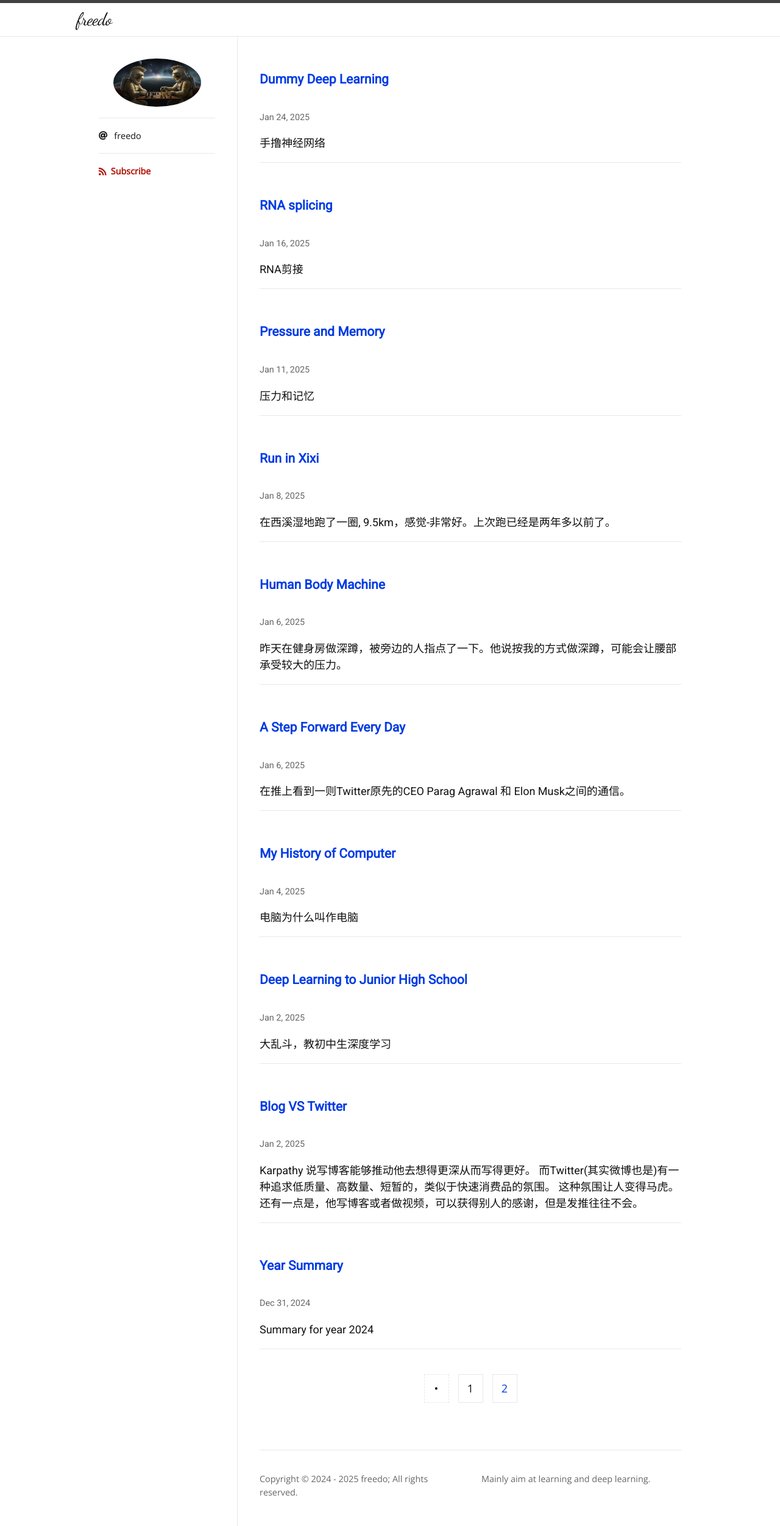
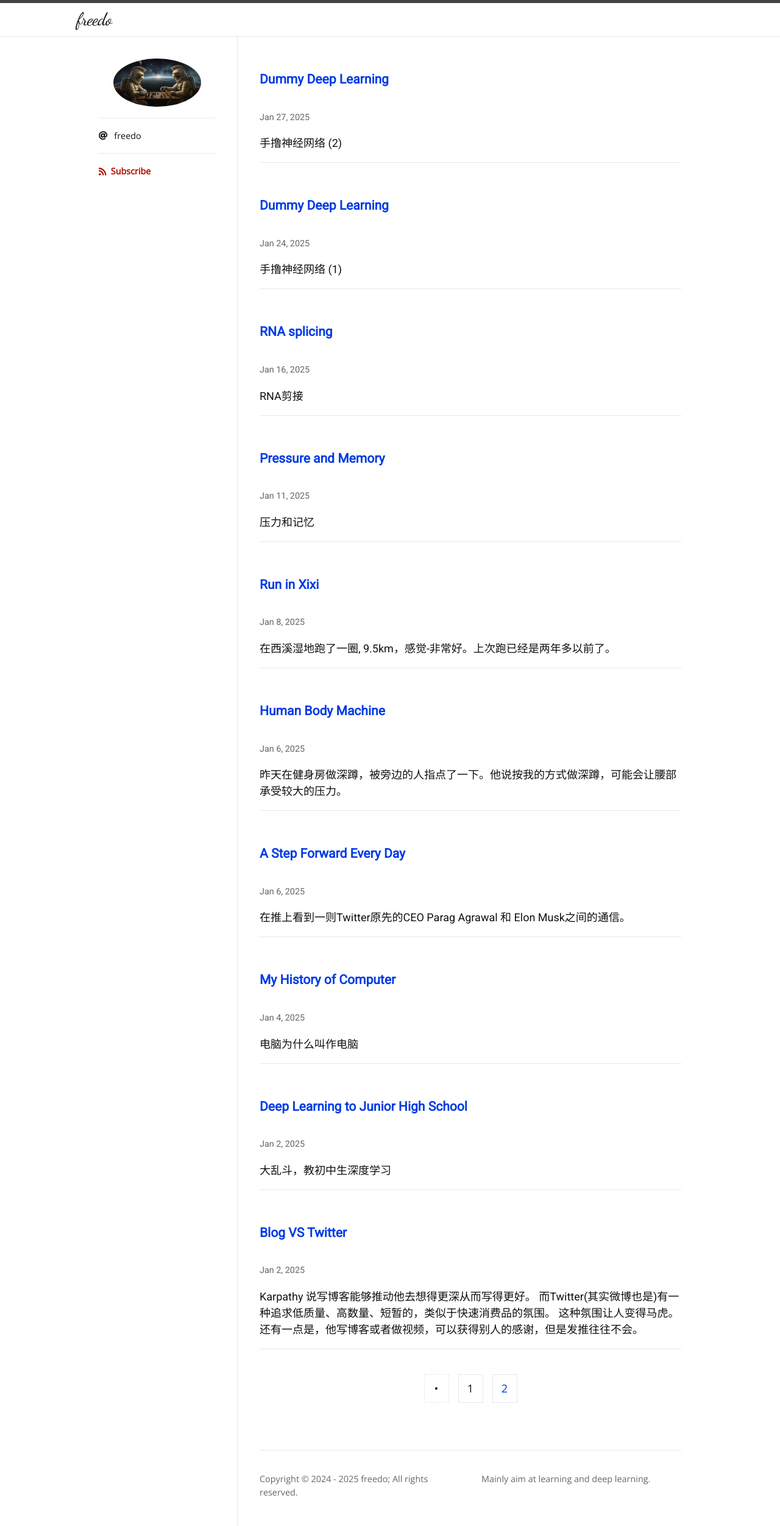
Before and after one commit to hifreedo/yunfuwu, a Jekyll site: the page built from index.html, in a window 1280 px wide. Shown: the whole page at 61% size. Built offline with Jekyll 4.4.1, drawn with Linux system fonts in a browser that asks for light colours; nearby versions of some CDN libraries; some web fonts are replaced; the list of posts is cut into pages by our own code; some of the changed lines change nothing that is shown.

Commit message:
new post

````diff
--- a/_posts/2025-01-24-dummy-deep-learning-1.md
+++ b/_posts/2025-01-24-dummy-deep-learning-1.md
@@ -6,7 +6,7 @@ categories: deep_learning
 tags: [hands-on]
 ---
 
-# 手撸神经网络
+# 手撸神经网络 (1)
 
 ## 单个感知机
 
--- /dev/null
+++ b/_posts/2025-01-27-dummy-deep-learning-2.md
@@ -0,0 +1,212 @@
+---
+layout: post
+math: true
+title: "Dummy Deep Learning"
+categories: deep_learning
+tags: [hands-on]
+---
+
+# 手撸神经网络 (2)
+
+## 单个感知机和线性分类器
+
+虽然现在还只是“单细胞生物”的形态，但我们即将赋予单感知机基本的功能：一个线性分类器。
+
+<img src="{{site.url}}/img/nn004.png" width="500px">
+
+如上图所示，蓝、绿点分别代表两个类别，红线划分出了分类的4个形态。解决这类问题，派出一个感知机就够了。
+
+<img src="{{site.url}}/img/nn001.png" width="500px">
+
+分类是机器学习中一种典型的“有监督学习”，这意味着算法对于预测对象的能力会被随时评估。当我们提到预测的能力时，通常指的是算法犯错误的程度。
+
+让我们再次回顾一下输入和输出:
+
+* 输入 (2个入参，所以选择两个入参是因为适应转化为x和y坐标从而表现为平面上的点的形式）；
+* 权重 (初始化为-1~1之间的随机数值);
+* 输出 (通过符号函数转化为-1和1);
+
+目标是让感知机能够接受平面上的任意一点作为输入，输出分类的结果：-1 或者 1.
+需要训练的参数是权重，使它能够帮助我们正确地分类。
+
+<img src="{{site.url}}/img/nn011.png" width="500px">
+
+就好象开车的时候，重要的是确保行驶方向的正确性，在算法训练过程中，正确的方向来自于，对于“错误的评估”。
+
+Actual | Predict | Actual - Predict
+--- | --- | ---
+1 | 1 | 0
+1 | -1 | 2
+-1 | -1 | 0
+-1 | 1 | -2
+
+以上是对于感知机对于输入和判断结果的四种状态的罗列，特别的，第2和第4行代表机器判断错误，即 "Actual" 和 "Predict" 不相符合。
+我们使用了一个简单的式子来描述错误的程度：
+
+```
+    Error = Actual - Predict
+```
+
+前面提到，权重是提升算法分类准确率的关键，我们对于权重的计算方式如下：
+
+```
+    Weights += Errors * Inputs * Learning_rate
+
+```
+
+Learning_rate 学习率 是神经网络中的一个超参数, 代表着学习的速率, 简言之, 它是当前的权重向当前的错误的“屈服的程度”，它越倾向于承认当前的错误，那么它的学习的速度也将越快（然而这也并非全是好事，后面再展开）。
+
+<img src="{{site.url}}/img/nn002.png" width="500px">
+
+内部运作原理：
+
+比较当前的输出和真实的分类结果，得到当前的错误程度，把错误信息向前（网络开始的地方）传递，进而对于权重进行调整，从而让最后的输出能够越来越符合输入的样本，神经网络中称为“反向传播”。
+
+这一过程也典型地体现了，神经网络能够从“错误”中学习。
+
+举个例子:
+下面是一个前向传播的例子，2个输入分别是 0.5 和 1，两个随机赋予的权重分别是 0.1 和 -0.5，感知机输出的分类结果是 -1.
+
+Inputs | Original weights | Sum(inputs * weights) | Sign outputs
+--- | --- | --- | ---
+0.5 | 0.1 | 0.5 * 0.1 |
+1 | -0.5 | 1 * -0.5|
+ | | 0.05 - 0.5 | -1
+
+假如对于输入 0.5 和 1，期望的正确分类是1 而非上面的 -1，我们来看反向传播是如何对权重进行训练的：
+
+Errors | Inputs | Learning_rate | New Weights | Original weights
+--- | --- | --- | --- | ---
+1 - (-1) | 0.5 | 1 | 2 * 0.5 * 1 | 0.1
+1 - (-1) | 1 | 1 | 2 * 1 * 1 | -0.5
+
+两个随机赋予的权重组合 0.1 和 -0.5，随着反向传播的进行，它们被调成了 1 和 2，尤其是后者，从-0.5被放大为2，也就是神经网络现在认为，后者(第2个输入)比前者更为重要。通过权重的调整，车子行进的方向也随之被调整了。
+
+（注意: 为了方便演示，使用了 1 作为学习率，在实践当中，学习率通常是个远小于1的数值）
+
+接下来代码实现:
+
+在上一期代码的基础上，我们在感知机对象中添加一个训练函数：
+
+```processing
+class Perceptron {
+  float[] weights;
+  float learning_rate = 0.01;
+  float bias = 1.0;
+
+  // Constructor, takes in # of weights and initialize
+  Perceptron(int n) {
+    weights = new float[n];
+    for (int i = 0; i < weights.length; i++) {
+      weights[i] = random(1, 2);
+    }
+  }
+
+  // Generate outputs
+  int predict(float[] inputs) {
+    float sum = 0;
+    for (int i= 0; i < weights.length; i++) {
+      sum += inputs[i] * weights[i];
+    }
+    int predict = sign(sum);
+    return predict;
+  }
+
+  // Training process
+  void train(int label, float[] inputs) {
+    int predict_result = predict(inputs);
+    int error = label - predict_result;
+    if (predict_result == error) {
+      return;
+    }
+    for (int i = 0; i < weights.length; i++) {
+      // tune the weight based on previous result and basis
+      weights[i] += inputs[i] * error * learning_rate;
+    }
+  }
+
+  // used to plot classification line
+  float guessY(float x) {
+    //w0 * x + w1 * y + w2 * bias = 0;
+    return -weights[2] * bias / weights[1] -weights[0] * x / weights[1];
+  }
+
+  // Activate function, sign is a basic function gets "+" / "-"
+  int sign(float sum) {
+    if (sum >= 0) {
+      return 1;
+    } else {
+      return -1;
+    }
+  }
+
+}
+```
+
+说明, 我们使用了输出 $$ output = input *weight + bias* weight $$ 在代码实现中，bias 预设为 1。
+
+下面的动图说明了单个感知机是如何执行分类工作的，红点代表错误的分类，绿点代表正确的分类，黑色的线条代表分类函数，即之前所述的 $$ y = kx + b $$ 的形式。这个一次函数把整个2D平面一分为二，象征两个类别的分界线。红色表明了在神经网络在一次次迭代的过程中的学习过程。
+
+<img src="{{site.url}}/img/nn_g2.gif">
+
+Learning rate 学习率决定了图中红线移动的速度和幅度，相对小的学习率占用了更多的训练时间，相对大的学习率则刚好相反。但是把学习率设得过大，将有可能使错过最优解。在训练大型神经网络的时候，经验之谈是，在起始把学习率调得大一些，然后再逐步调小，以期在学习速度和学习效果之间求取平衡。但是在实践中，学习率的设置仍然更象是一门“艺术”而非纯粹的“科学”。
+
+通过把训练的过程可视化，我们还可以观察到更多有意思的现象，比如，在训练中我们对于权重的表达式：
+
+Weight += error *learing_rate* input
+
+为什么使用“ += ” 进行累加，如果把其中的 “+” 号移除，会发生什么？
+
+Weight = error *learning_rate* input
+
+下面的动图就是移除+号以后的训练过程，观察图中“红线”的移动路径：
+
+<img src="{{site.url}}/img/nn_g2_002.gif">
+
+图中的“红线”看起来完全迷失了正确的方向，它的移动变得非常随机。反映在训练过程中，在去除了“+”号以后，感知机失去了从先前的错误中学习的能力，意味着每次它都是从头开始学起，而没有站在之前的自己的肩膀上。
+
+原先代码中的小小的“+”，帮助了感知机能够慢慢地把先前的错误和经验积累起来，从而让自己慢慢地进步，这和人类的学习真像啊。
+
+如你所见，这就是使用 Processing / JavaScript 等代码写神经网络程序的好玩的地方，可以通过自己调整代码，来观察整个训练过程，获得更直观的理解。
+
+如果你想重现第一个动图中的结果，下面是使用的参数:
+
+* 训练准确率: 从 0.95 到 1.0。 在初始的100个点中，0.95意味着有5个点的类别被分错了，随着训练的进行被提升到百分之百的准确率。
+
+* 权重0: 第一个输入的权重, -0.278
+
+* 权重1: 第二个输入的权重, 0.054
+
+* 权重2: 和bias相乘, 0.113
+
+训练准确率帮助我们追踪训练过程的有效性，权重是从我们“喂”给神经网络的数据当中学习得到的。为了帮助进一步理解权重的含义，让我们随机写一个目标函数，然后看看神经网络如何执行它功能：线性拟合。
+
+假设目标函数是: $$ y = 5*x -2 $$
+即我们是根据此函数造出“训练数据”并喂给神经网络进行学习的。
+
+根据:
+
+$$ weight_0*x + weight_1*y +weight_2*bias = 0 $$
+
+代入权重：
+
+$$ -0.278x + 0.054y + 0.113 = 0 $$ (bias取1)
+
+化简整理：
+
+$$ 54y = 278x - 113 $$
+
+$$ y = 5.148x - 2.09 $$
+
+和目标函数非常接近。
+
+上述过程，目标是为了拟合一个函数，让最终的结果尽可能地接近目标函数。
+
+<img src="{{site.url}}/img/nn003.png" width="500px">
+
+随着训练的完成，产出就是基于训练数据的权重数据，在线性分类器的情况下，就是拟合出的函数的斜率和目标函数的斜率尽可能相近。
+
+<img src="{{site.url}}/img/nn005.png" width="500px">
+
+上面就是世界上最简单的神经网络，只有一个神经元的单个感知机，能够做的了不起的事情。
+如果我们手上有两个感知机，世界会有不同吗？
````
